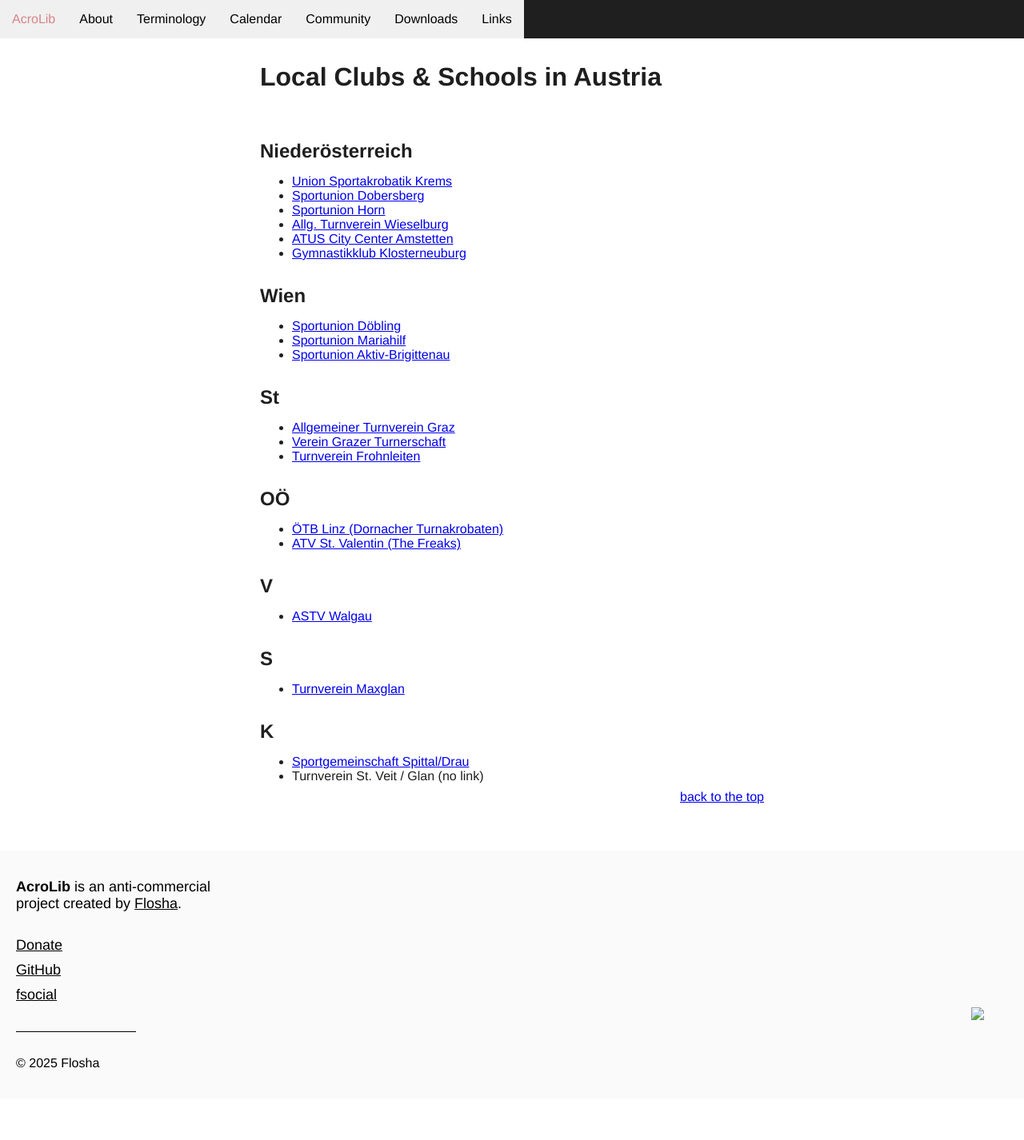
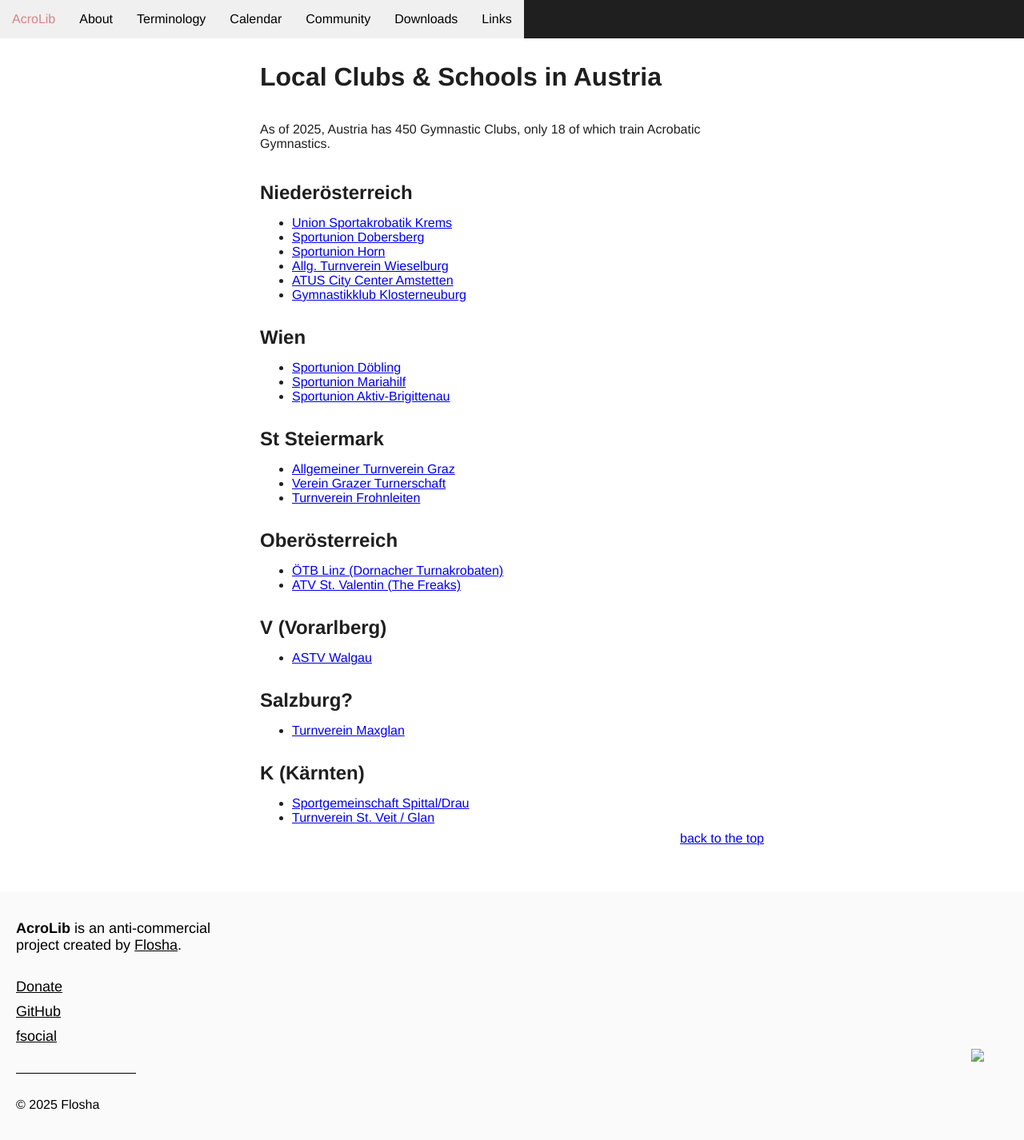
Before and after one commit to floshin/acrolib, a Jekyll site: the page built from local/austria.md, in a window 1280 px wide. Shown: the whole page at 80% size. Built offline with Jekyll 4.4.1, drawn with Linux system fonts in a browser that asks for light colours; our own code applies the rules of GitHub Pages for plain Markdown files; before the commit the page ends 1374 px from its top, so only the background shows below that.

Commit message:
Update austria.md

```diff
--- a/local/austria.md
+++ b/local/austria.md
@@ -1,4 +1,7 @@
 # Local Clubs & Schools in Austria
+
+As of 2025, Austria has 450 Gymnastic Clubs, only 18 of which train Acrobatic Gymnastics.
+
 
 ## Niederösterreich
 * [Union Sportakrobatik Krems](https://sportakrobatik-krems.at/)
@@ -13,21 +16,21 @@
 * [Sportunion Mariahilf](https://sportunion-mariahilf.at/)
 * [Sportunion Aktiv-Brigittenau](https://uab.at/)
 
-## St
+## St Steiermark
 * [Allgemeiner Turnverein Graz](https://atgraz.org/)
 * [Verein Grazer Turnerschaft](https://vgt-graz.at/)
 * [Turnverein Frohnleiten](https://tv-frohnleiten.at/)
 
-## OÖ
+## Oberösterreich
 * [ÖTB Linz (Dornacher Turnakrobaten)](https://oetb-linz.at/)
 * [ATV St. Valentin (The Freaks)](https://turnverein-st-valentin.at/)
 
-## V
+## V	(Vorarlberg)
 * [ASTV Walgau](https://astvwalgau.jimdo.com/)
 
-## S
+## Salzburg?
 * [Turnverein Maxglan](https://turnverein-maxglan.at/)
 
-## K
+## K (Kärnten)
 * [Sportgemeinschaft Spittal/Drau](https://sgs-spittal.at/)
-* Turnverein St. Veit / Glan (no link)
+* [Turnverein St. Veit / Glan](https://www.turnverein-sanktveit.at/turnplan.html)
```
